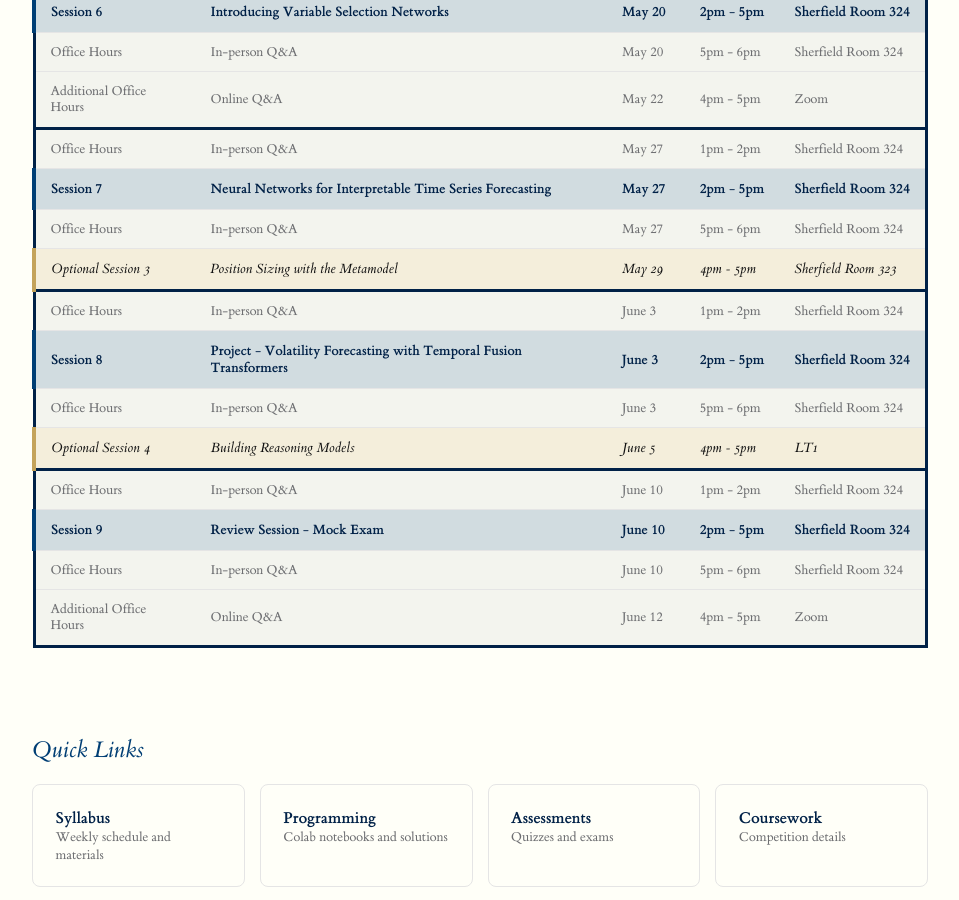
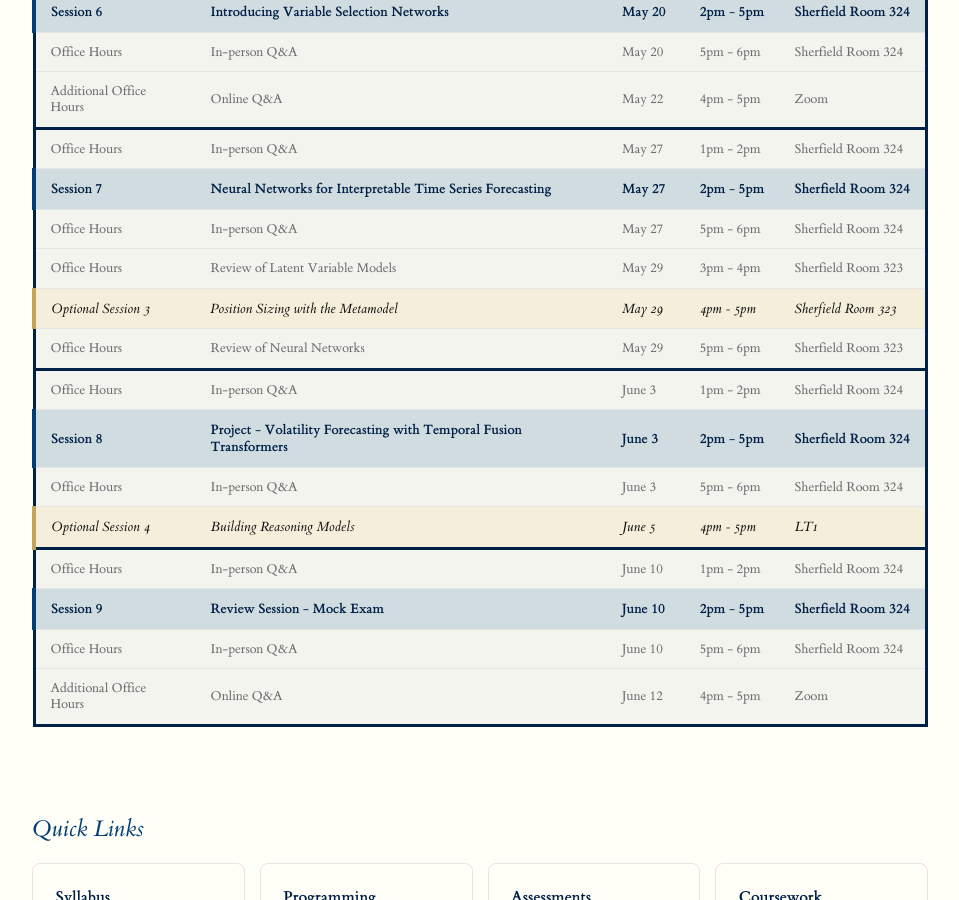
Before and after one commit to hm-ai/BUSI70575, a Jekyll site: the page built from index.md, in a window 1280 px wide and 900 px high, scrolled down 2132 px. Shown: the whole window, without its empty margins (160-1119 px from the left). Built offline with Jekyll 4.4.1, drawn with Linux system fonts in a browser that asks for light colours.

Commit message:
Extend May 29 with themed office hours around Optional Session 3
Co-Authored-By: Claude Opus 4.6 (1M context) <noreply@anthropic.com>

```diff
--- a/index.md
+++ b/index.md
@@ -263,11 +263,25 @@ title: Home
           <td>5pm - 6pm</td>
           <td>Sherfield Room 324</td>
         </tr>
+        <tr class="office-hours-row">
+          <td>Office Hours</td>
+          <td>Review of Latent Variable Models</td>
+          <td>May 29</td>
+          <td>3pm - 4pm</td>
+          <td>Sherfield Room 323</td>
+        </tr>
         <tr class="optional-row">
           <td>Optional Session 3</td>
           <td>Position Sizing with the Metamodel</td>
           <td>May 29</td>
           <td>4pm - 5pm</td>
+          <td>Sherfield Room 323</td>
+        </tr>
+        <tr class="office-hours-row">
+          <td>Office Hours</td>
+          <td>Review of Neural Networks</td>
+          <td>May 29</td>
+          <td>5pm - 6pm</td>
           <td>Sherfield Room 323</td>
         </tr>
         <tr class="office-hours-row week-start">
```
